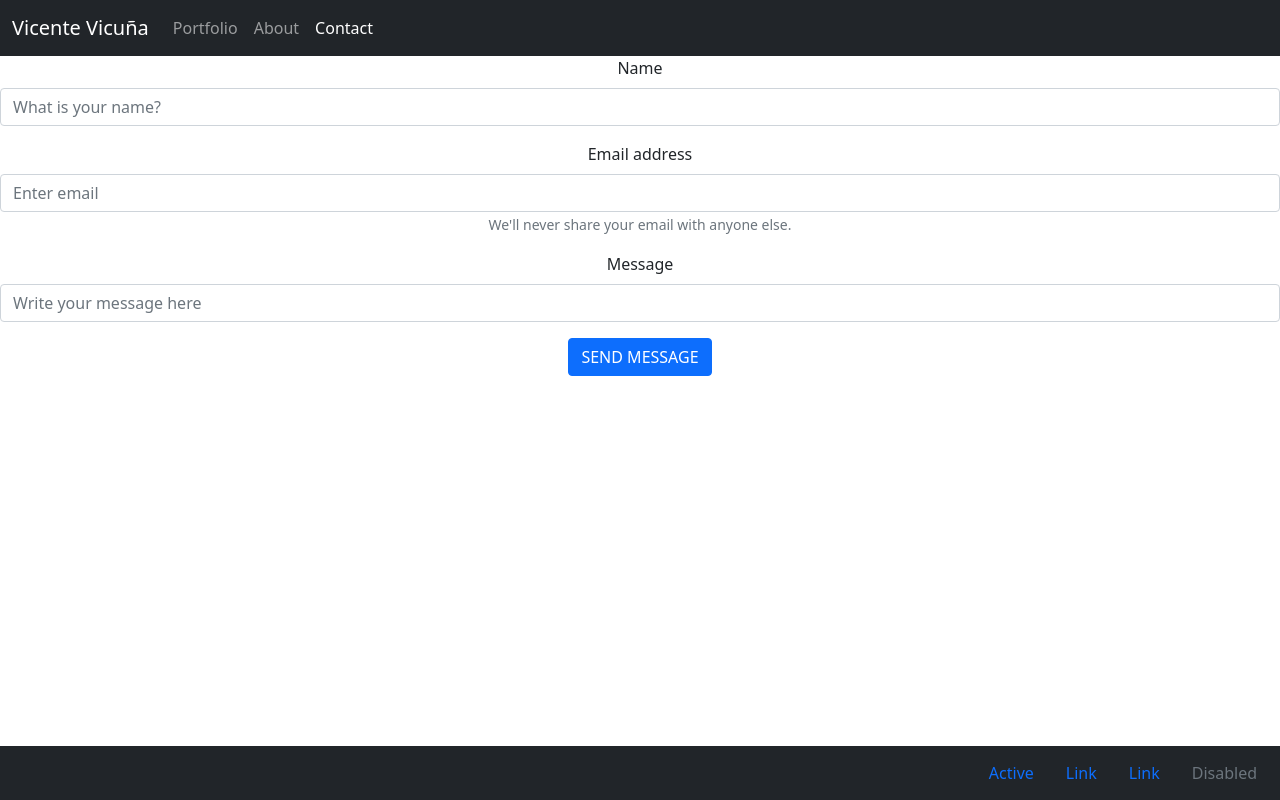
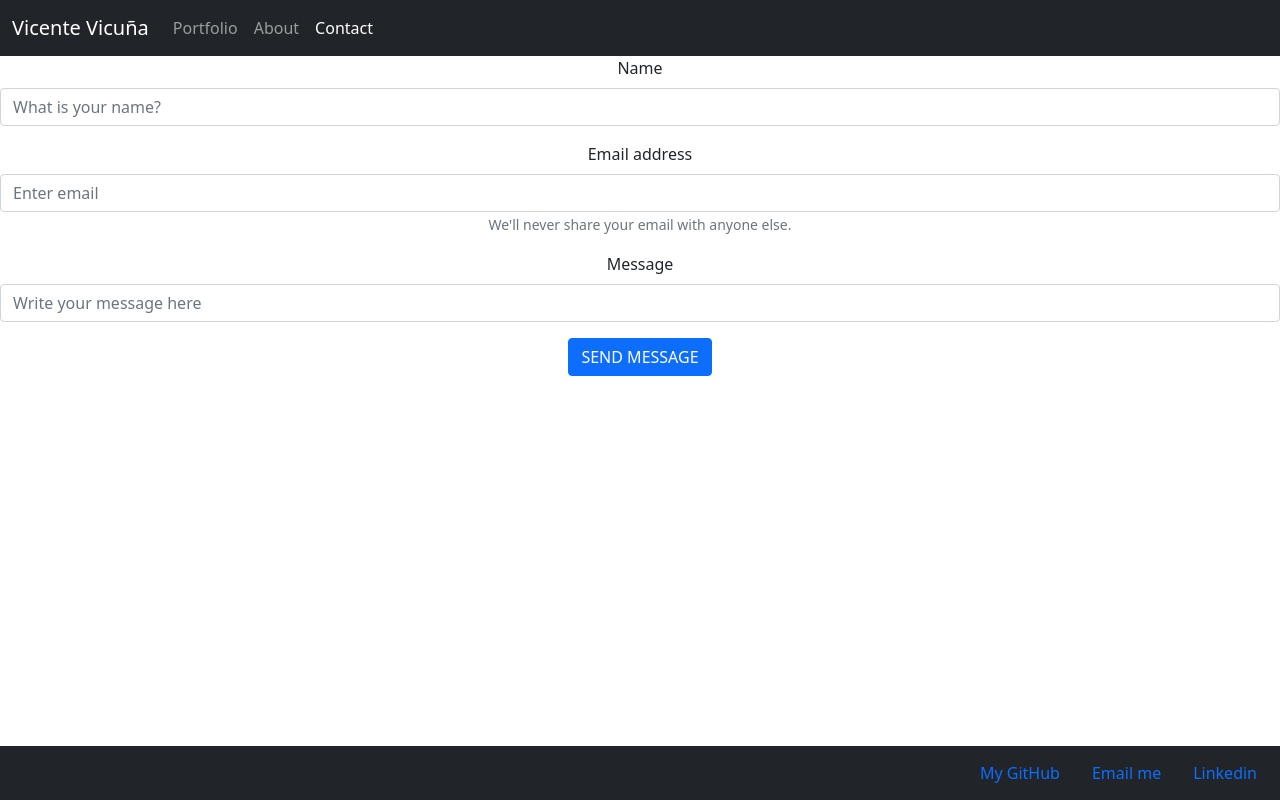
Before and after one commit to vvicunag/react-portfolio, a React (Create React App) app: page /contact in a window 1280 px wide. Built offline with nearby package versions, Linux system fonts and the light colour scheme.

Commit message:
add fix to footer

```diff
--- a/src/components/Footer.js
+++ b/src/components/Footer.js
@@ -12,18 +12,13 @@ export default function Navbar() {
     return (
 <Nav style={myFooter} className="justify-content-end bg-dark" activeKey="/home">
   <Nav.Item>
-    <Nav.Link href="/home">Active</Nav.Link>
+    <Nav.Link href="https://github.com/vvicunag">My GitHub</Nav.Link>
   </Nav.Item>
   <Nav.Item>
-    <Nav.Link eventKey="link-1">Link</Nav.Link>
+    <Nav.Link href="mailto:vvicuna1@uc.cl">Email me</Nav.Link>
   </Nav.Item>
   <Nav.Item>
-    <Nav.Link eventKey="link-2">Link</Nav.Link>
-  </Nav.Item>
-  <Nav.Item>
-    <Nav.Link eventKey="disabled" disabled>
-      Disabled
-    </Nav.Link>
+    <Nav.Link href="https://www.linkedin.com/in/vvicunag/">Linkedin</Nav.Link>
   </Nav.Item>
 </Nav>
    )
```
